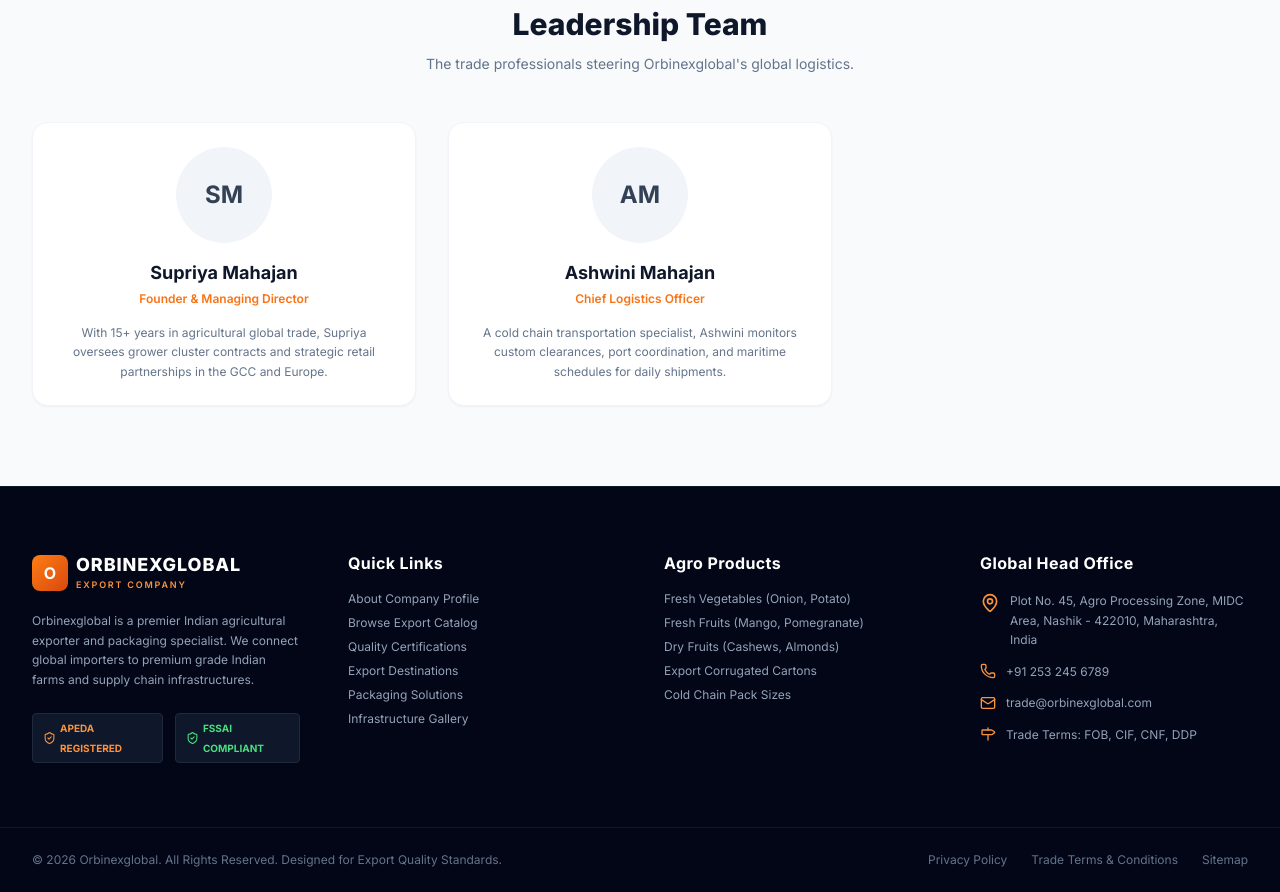
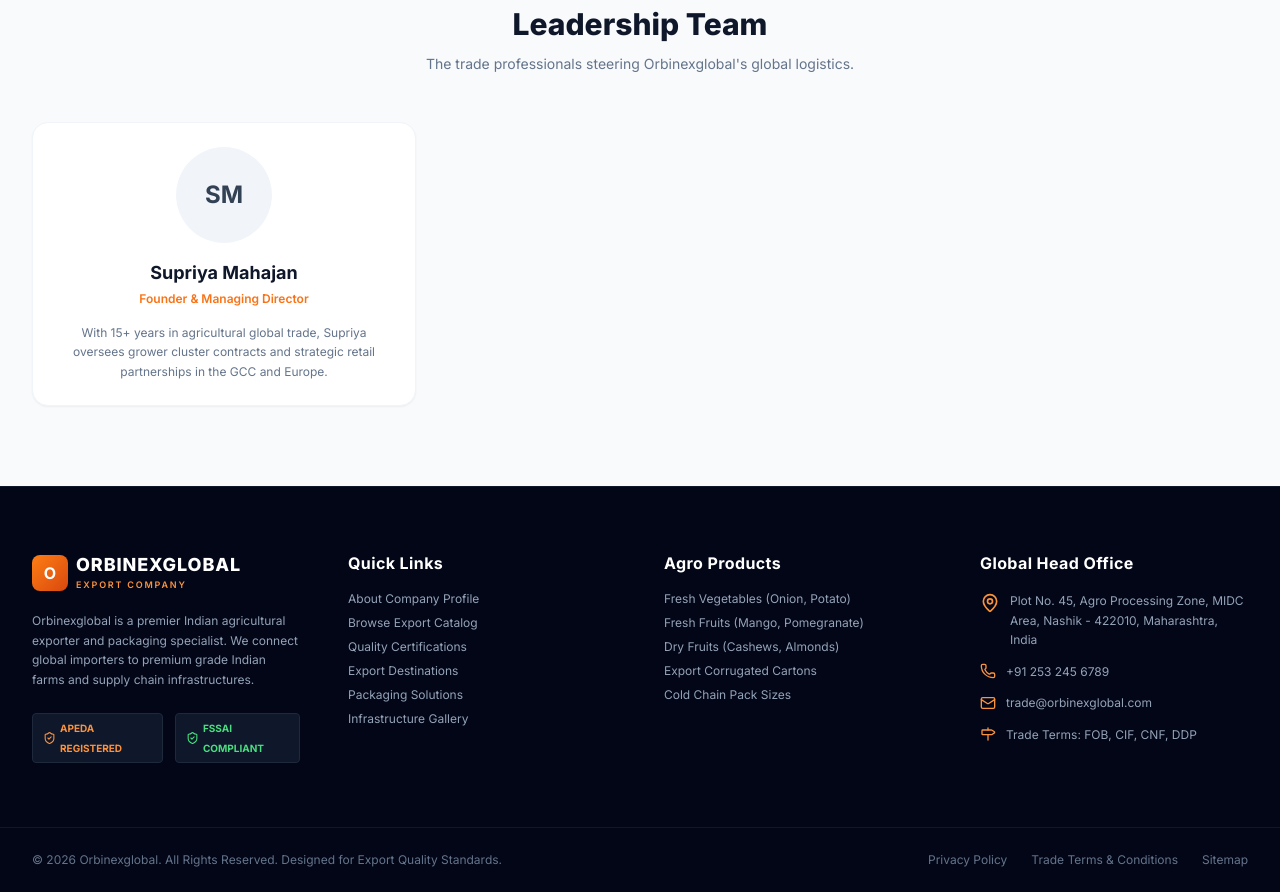
Before and after one commit to NitishKudave/indian-export-b2b, a Next.js app in the folder frontend/: page /about in a window 1280 px wide. Shown: the part 1580-2472 px from the top of the page. Built offline with nearby package versions, Linux system fonts and the light colour scheme.

Commit message:
Remove Ashwini Mahajan from about page

```diff
--- a/frontend/src/app/about/page.tsx
+++ b/frontend/src/app/about/page.tsx
@@ -123,19 +123,7 @@
             </p>
           </div>
 
-          {/* Ashwini */}
-          <div className="bg-white dark:bg-slate-900 rounded-2xl overflow-hidden border border-slate-100 dark:border-slate-800 shadow-sm p-6 text-center space-y-4">
-            <div className="w-24 h-24 rounded-full bg-slate-100 flex items-center justify-center font-bold text-2xl text-slate-700 mx-auto">
-              AM
-            </div>
-            <div className="space-y-1">
-              <h3 className="font-bold text-lg text-slate-900 dark:text-white">Ashwini Mahajan</h3>
-              <p className="text-orange-500 text-xs font-semibold">Chief Logistics Officer</p>
-            </div>
-            <p className="text-slate-500 text-xs leading-relaxed">
-              A cold chain transportation specialist, Ashwini monitors custom clearances, port coordination, and maritime schedules for daily shipments.
-            </p>
-          </div>
+
         </div>
       </section>
     </div>
```
